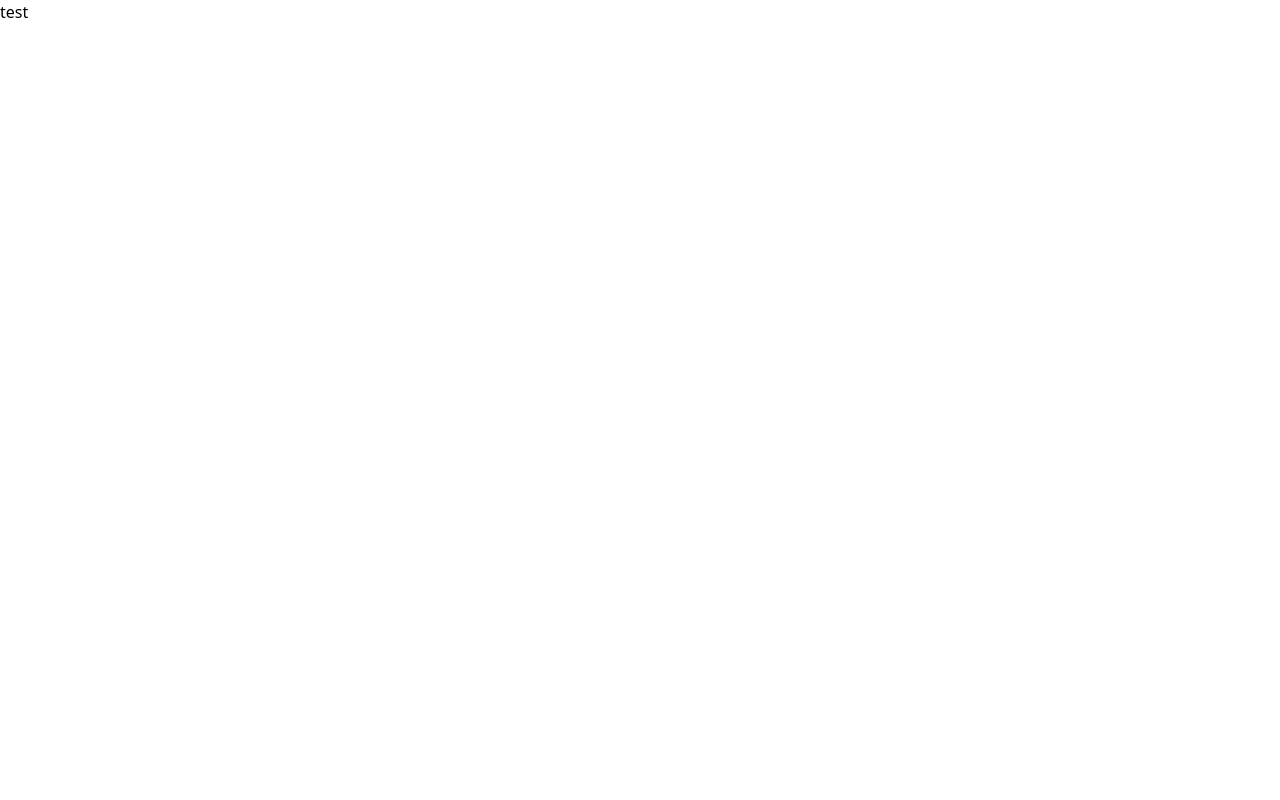
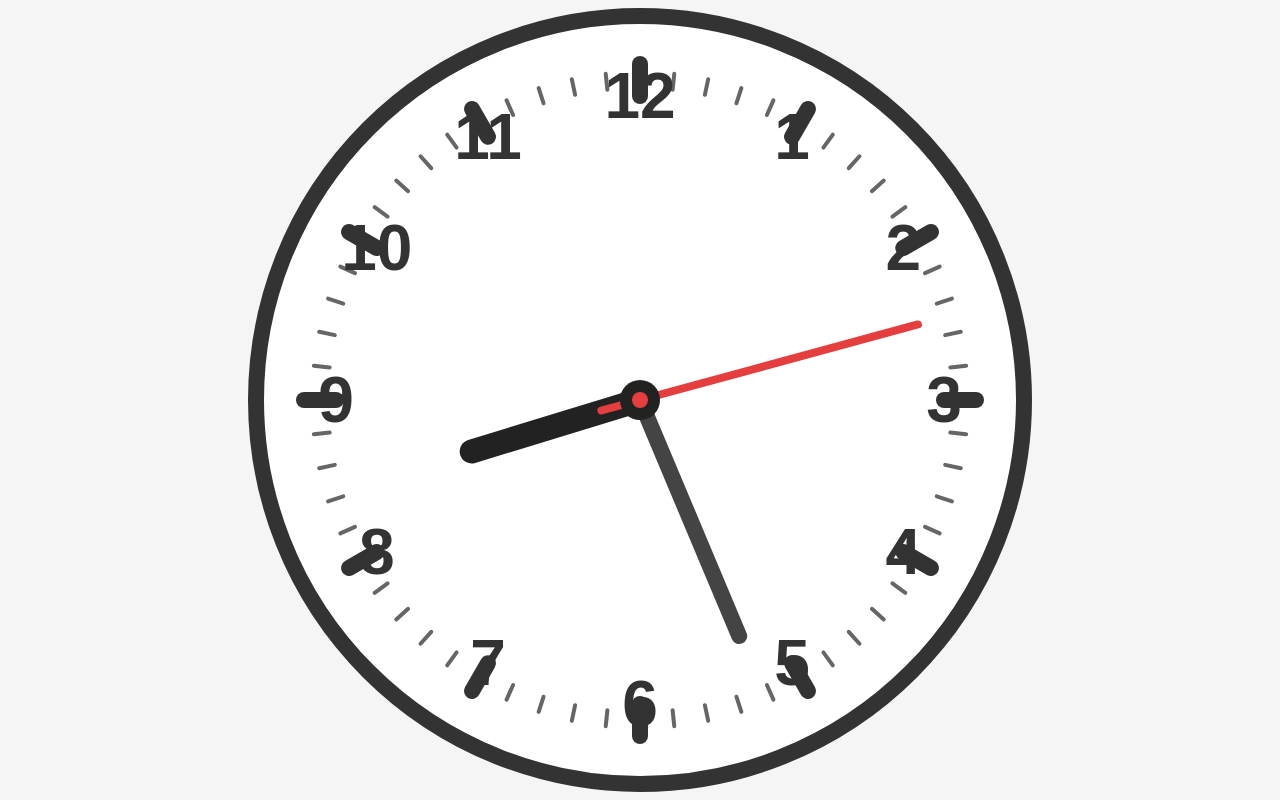
Before and after one commit to esamattis/kello, a Preact app: page / in a window 1280 px wide. Built offline with nearby package versions, Linux system fonts and the light colour scheme.

Commit message:
[skip ci] WIP

```diff
--- a/src/index.tsx
+++ b/src/index.tsx
@@ -1,10 +1,190 @@
 import { render } from "preact";
-
-import preactLogo from "./assets/preact.svg";
+import { signal, computed } from "@preact/signals";
+import { useEffect } from "preact/hooks";
 import "./style.css";
 
-export function App() {
-    return <div>test</div>;
+// Signal to store the current time
+const currentTime = signal(new Date());
+
+// Computed signals for clock hands angles
+const secondsAngle = computed(() => {
+    const seconds = currentTime.value.getSeconds();
+    const milliseconds = currentTime.value.getMilliseconds();
+    return ((seconds + milliseconds / 1000) / 60) * 360;
+});
+
+const minutesAngle = computed(() => {
+    const minutes = currentTime.value.getMinutes();
+    const seconds = currentTime.value.getSeconds();
+    return ((minutes + seconds / 60) / 60) * 360;
+});
+
+const hoursAngle = computed(() => {
+    const hours = currentTime.value.getHours() % 12;
+    const minutes = currentTime.value.getMinutes();
+    return ((hours + minutes / 60) / 12) * 360;
+});
+
+function AnalogClock() {
+    useEffect(() => {
+        const interval = setInterval(() => {
+            currentTime.value = new Date();
+        }, 50);
+
+        return () => clearInterval(interval);
+    }, []);
+
+    // Generate hour markers
+    const hourMarkers = [];
+    for (let i = 0; i < 12; i++) {
+        const angle = (i / 12) * 360;
+        hourMarkers.push(
+            <line
+                key={`hour-${i}`}
+                x1="50"
+                y1="8"
+                x2="50"
+                y2="12"
+                stroke="#333333"
+                stroke-width="2"
+                stroke-linecap="round"
+                transform={`rotate(${angle} 50 50)`}
+            />,
+        );
+    }
+
+    // Generate minute markers
+    const minuteMarkers = [];
+    for (let i = 0; i < 60; i++) {
+        if (i % 5 !== 0) {
+            const angle = (i / 60) * 360;
+            minuteMarkers.push(
+                <line
+                    key={`minute-${i}`}
+                    x1="50"
+                    y1="9"
+                    x2="50"
+                    y2="11"
+                    stroke="#666666"
+                    stroke-width="0.5"
+                    stroke-linecap="round"
+                    transform={`rotate(${angle} 50 50)`}
+                />,
+            );
+        }
+    }
+
+    // Generate hour numbers
+    const hourNumbers = [];
+    for (let i = 1; i <= 12; i++) {
+        const angle = ((i / 12) * 360 - 90) * (Math.PI / 180);
+        const radius = 38;
+        const x = 50 + radius * Math.cos(angle);
+        const y = 50 + radius * Math.sin(angle);
+        hourNumbers.push(
+            <text
+                key={`number-${i}`}
+                x={x}
+                y={y}
+                text-anchor="middle"
+                dominant-baseline="central"
+                font-size="8"
+                font-family="Arial, sans-serif"
+                font-weight="bold"
+                fill="#333333"
+            >
+                {i}
+            </text>,
+        );
+    }
+
+    return (
+        <svg
+            viewBox="0 0 100 100"
+            style={{
+                width: "100vmin",
+                height: "100vmin",
+                display: "block",
+            }}
+        >
+            {/* Clock face */}
+            <circle
+                cx="50"
+                cy="50"
+                r="48"
+                fill="#ffffff"
+                stroke="#333333"
+                stroke-width="2"
+            />
+
+            {/* Hour markers */}
+            {hourMarkers}
+
+            {/* Minute markers */}
+            {minuteMarkers}
+
+            {/* Hour numbers */}
+            {hourNumbers}
+
+            {/* Hour hand */}
+            <line
+                x1="50"
+                y1="50"
+                x2="50"
+                y2="28"
+                stroke="#222222"
+                stroke-width="3"
+                stroke-linecap="round"
+                transform={`rotate(${hoursAngle.value} 50 50)`}
+            />
+
+            {/* Minute hand */}
+            <line
+                x1="50"
+                y1="50"
+                x2="50"
+                y2="18"
+                stroke="#444444"
+                stroke-width="2"
+                stroke-linecap="round"
+                transform={`rotate(${minutesAngle.value} 50 50)`}
+            />
+
+            {/* Second hand */}
+            <line
+                x1="50"
+                y1="55"
+                x2="50"
+                y2="14"
+                stroke="#e53e3e"
+                stroke-width="1"
+                stroke-linecap="round"
+                transform={`rotate(${secondsAngle.value} 50 50)`}
+            />
+
+            {/* Center dot */}
+            <circle cx="50" cy="50" r="2.5" fill="#222222" />
+            <circle cx="50" cy="50" r="1" fill="#e53e3e" />
+        </svg>
+    );
 }
 
-render(<App />, document.getElementById("app"));
+export function App() {
+    return (
+        <div
+            style={{
+                display: "flex",
+                justifyContent: "center",
+                alignItems: "center",
+                minHeight: "100vh",
+                margin: 0,
+                padding: 0,
+                backgroundColor: "#f5f5f5",
+            }}
+        >
+            <AnalogClock />
+        </div>
+    );
+}
+
+render(<App />, document.getElementById("app")!);
```
